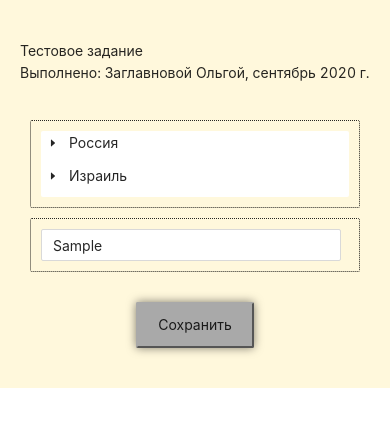
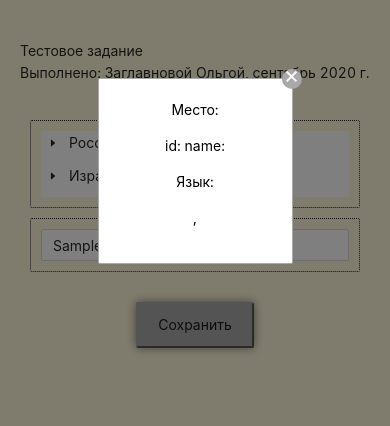
Before and after one commit to OlgaZaglavnova/Test17092020_code, a React app: page / in a window 390 px wide. Both pictures are taken after typing "Sample" into the empty fields and a click on the input "Сохранить". Shown: the top 426 px of the page. Built offline with nearby package versions, Linux system fonts and the light colour scheme.

Commit message:
Добавлен адаптив для инпут-бокса выбора языка. Добавлено окно вывода данных store Redux. Исправлена высота основного контейнера

```diff
--- a/src/components/App.jsx
+++ b/src/components/App.jsx
@@ -2,6 +2,7 @@ import React from 'react';
 
 import PlaceContainer from './Place/PlaceContainer';
 import LanguageContainer from './Language/LanguageContainer';
+import OutputWindowContainer from './OutputWindow/OutputWindowContainer';
 
 import {saveData} from '../store/myActions';
 
@@ -13,7 +14,8 @@ class App extends React.Component{
         super(props);
         this.state = {
             place: {},
-            language: {}
+            language: {},
+            isOpenOutputWindow: false
         };
         this.onPlaceChanged = this.onPlaceChanged.bind(this);
         this.onLanguageChanged = this.onLanguageChanged.bind(this);
@@ -40,8 +42,15 @@ class App extends React.Component{
 
         const storeData = this.props.store.getState();
         console.log('App store=', storeData.myReducer.localData);
+        this.setState({isOpenOutputWindow: true});
     };
 
+    // Закрыть окно вывода данных
+    closeOutputWindow = () => {
+        this.setState({isOpenOutputWindow: false});
+    };
+
+    //
     render() {
         return <div className='app_container'>
                     <div className = 'app_header'>
@@ -55,6 +64,7 @@ class App extends React.Component{
                         <input type='submit' className='app_submit_btn' value='Сохранить' />
                         </div>
                     </form>
+                    {this.state.isOpenOutputWindow && <OutputWindowContainer close={this.closeOutputWindow} />}
                 </div>
     }
 }
--- a/src/components/App.scss
+++ b/src/components/App.scss
@@ -3,6 +3,8 @@
 .app_container{
     background-color: cornsilk;
     padding: 20px;
+    width: 100%;
+    height: 100%;
 }
 .app_form{
     display: flex;
--- a/src/components/Language/LanguageStyles.scss
+++ b/src/components/Language/LanguageStyles.scss
@@ -22,3 +22,9 @@
     margin-top: 5px;
     width: 300px;
 }
+
+@media screen and (max-width: 576px){
+    .languages_autoComplete{
+        width: 100%;
+    }
+}
--- /dev/null
+++ b/src/components/OutputWindow/OutputWindowComponent.jsx
@@ -0,0 +1,44 @@
+import React, {useState} from 'react';
+import './OutputWindowStyles.scss';
+
+/**
+ * Окно вывода результата
+ * @param {localData} - объект, содержащий выбранные данные и сохраненный в store Redux
+ *  {
+ *  place: {
+ *          id: number,
+ *          name: string
+ *          },
+ *  language: {
+ *          code: string,
+ *          description: string
+ *          }
+ * }
+ */
+export const OutputWindowComponent = ({localData, close}) => {
+
+    return (
+        <div className="outputWindow_container">
+            <div className="outputWindow_modal">
+                <div className="outputWindow_modal--close" onClick={close}>
+                &times;
+                </div>
+                <div className="outputWindow_place">
+                    <p>Место:</p>
+                    <p>
+                        <span className="outputWindow_place--id">id: {localData.place.id} </span>
+                        <span className="outputWindow_place--name">name: {localData.place.name}</span>
+                    </p>
+                </div>
+                <div className="outputWindow_language">
+                    <p>Язык:</p>
+                    <p>
+                        <span className="outputWindow_language--code">{localData.language.code}, </span>
+                        <span className="outputWindow_language--description">{localData.language.description}</span>
+                    </p>
+                </div>
+            </div>
+
+        </div>
+    )
+};
--- /dev/null
+++ b/src/components/OutputWindow/OutputWindowContainer.jsx
@@ -0,0 +1,12 @@
+import React from 'react';
+import {connect} from 'react-redux';
+
+import {OutputWindowComponent} from './OutputWindowComponent';
+
+const mapStateToProps = ({myReducer}, props) => {
+    return {
+        localData: myReducer.localData
+    }
+};
+
+export default connect(mapStateToProps)(OutputWindowComponent);
--- /dev/null
+++ b/src/components/OutputWindow/OutputWindowStyles.scss
@@ -0,0 +1,36 @@
+.outputWindow_container{
+    position: fixed;
+    width: 100%;
+    height: 100%;
+    top: 0;
+    left: 0;
+    background-color: rgba(0, 0, 0, 0.5);
+    display: flex;
+    justify-content: center;
+}
+.outputWindow_modal {
+    width: 50%;
+    height: fit-content;
+    background-color: white;
+    color: black;
+    border: 1px solid darkgray;
+    border-radius: 2px;
+    margin-top: 20%;
+    position: relative;
+    padding: 20px;
+    text-align: center;
+    &--close{
+        position: absolute;
+        top: -10px;
+        right: -10px;
+        width: 20px;
+        height: 20px;
+        border-radius: 50%;
+        background-color: darkgray;
+        color: white;
+        text-align: center;
+        line-height: 12px;
+        font-size: 24px;
+        cursor: pointer;
+    }
+}
--- a/src/index.html
+++ b/src/index.html
@@ -6,6 +6,6 @@
     <title>TEST</title>
 </head>
 <body>
-    <div id="root" class="container"></div>
+    <div id="root" class="container" style="width: 100%; height: 100%"></div>
 </body>
 </html>
```
Also changed, not shown: 4 other files (tests, documents, lock files or other folders).
